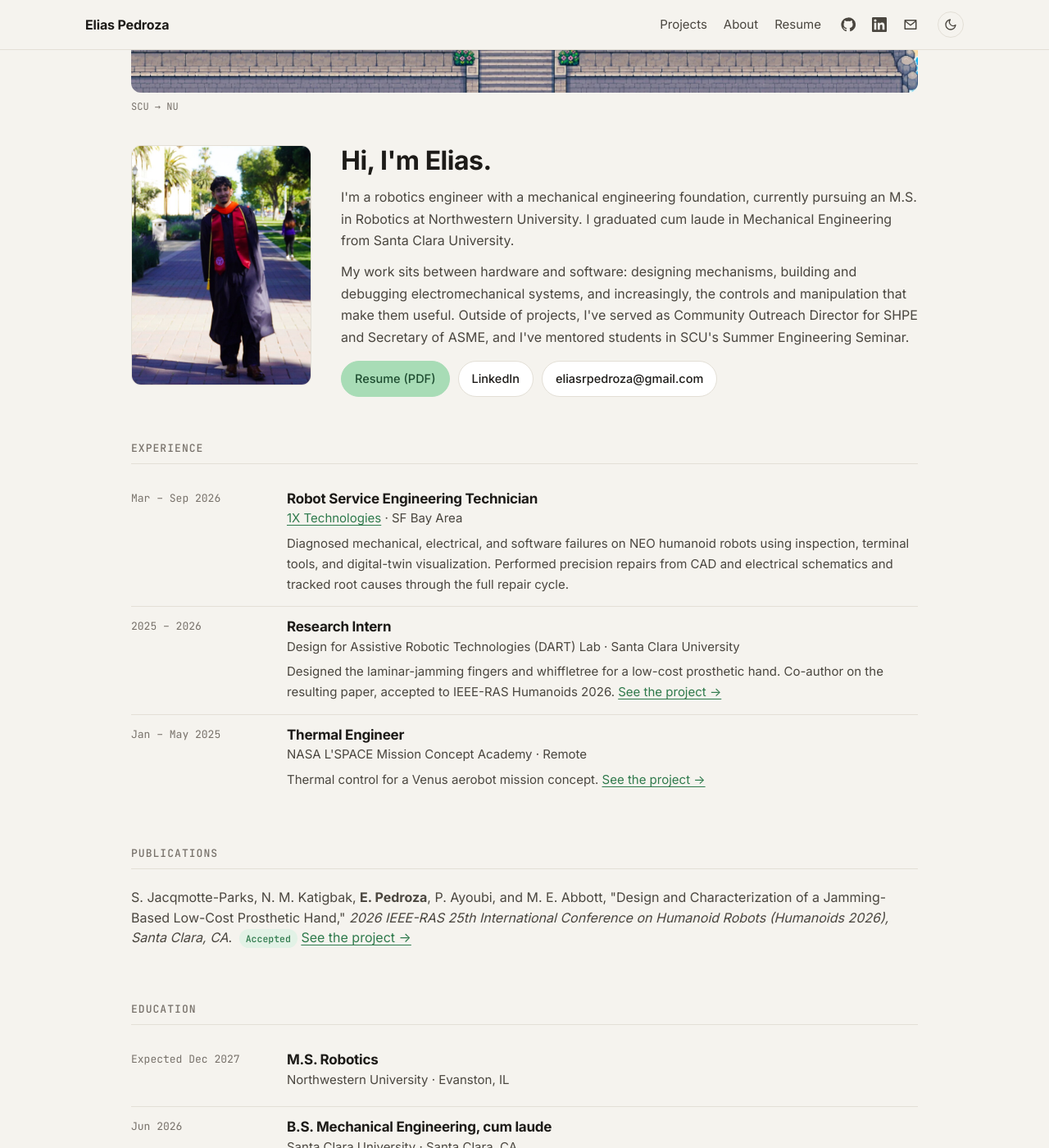
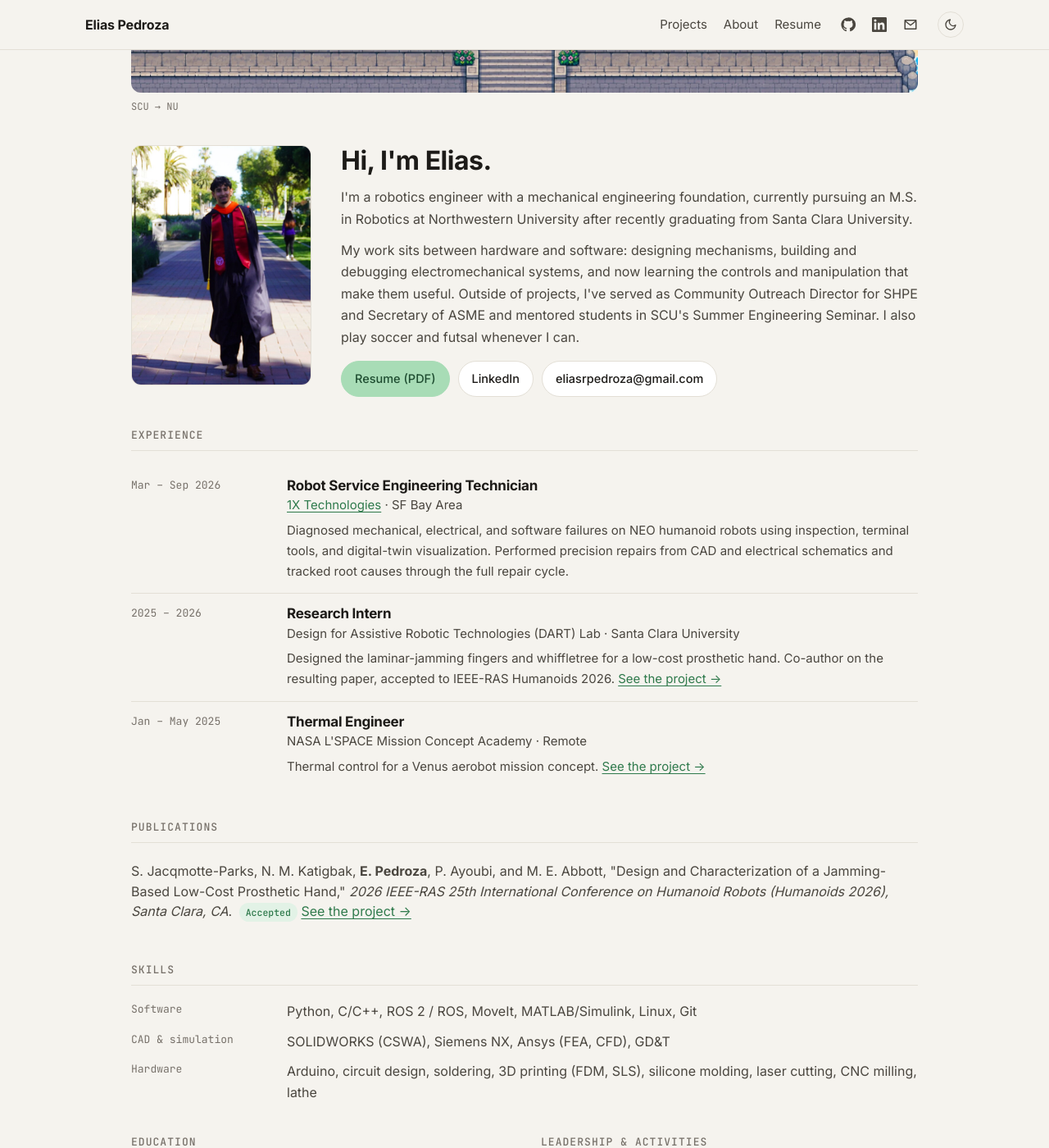
Before and after one commit to eliasrpedroza/eliasrpedroza.github.io, a Jekyll site: the page built from about.html, in a window 1280 px wide and 1400 px high, scrolled down 321 px. Shown: the whole window at 82% size. Built offline with Jekyll 4.4.1, drawn with Linux system fonts in a browser that asks for light colours; some of the changed text lies outside the part shown.

Commit message:
About: intro, skills, photos with soccer clip, compact layout

```diff
--- a/about.html
+++ b/about.html
@@ -18,8 +18,8 @@
     <div>
       <h1>Hi, I'm Elias.</h1>
       <!-- ✏️ Intro text: edit these two paragraphs directly -->
-      <p>I'm a robotics engineer with a mechanical engineering foundation, currently pursuing an M.S. in Robotics at Northwestern University. I graduated cum laude in Mechanical Engineering from Santa Clara University.</p>
-      <p>My work sits between hardware and software: designing mechanisms, building and debugging electromechanical systems, and increasingly, the controls and manipulation that make them useful. Outside of projects, I've served as Community Outreach Director for SHPE and Secretary of ASME, and I've mentored students in SCU's Summer Engineering Seminar.</p>
+      <p>I'm a robotics engineer with a mechanical engineering foundation, currently pursuing an M.S. in Robotics at Northwestern University after recently graduating from Santa Clara University.</p>
+      <p>My work sits between hardware and software: designing mechanisms, building and debugging electromechanical systems, and now learning the controls and manipulation that make them useful. Outside of projects, I've served as Community Outreach Director for SHPE and Secretary of ASME and mentored students in SCU's Summer Engineering Seminar. I also play soccer and futsal whenever I can.</p>
       <div class="about-actions">
         <a class="btn btn--primary" href="{{ site.resume | relative_url }}" target="_blank" rel="noopener">Resume (PDF)</a>
         <a class="btn" href="https://www.linkedin.com/in/{{ site.linkedin }}">LinkedIn</a>
@@ -59,6 +59,14 @@
 
   {% endif %}
   <section class="about-section">
+    <h2>Skills</h2>
+    <dl class="skills">
+      {% for sk in a.skills %}<dt>{{ sk.area }}</dt><dd>{{ sk.list }}</dd>{% endfor %}
+    </dl>
+  </section>
+
+  <div class="about-pair">
+  <section class="about-section">
       <h2>Education</h2>
       <ul class="timeline">
         {% for ed in a.education %}
@@ -69,27 +77,20 @@
         {% endfor %}
       </ul>
     </section>
-
   <section class="about-section">
-    <h2>Skills</h2>
-    <dl class="skills">
-      {% for sk in a.skills %}<dt>{{ sk.area }}</dt><dd>{{ sk.list }}</dd>{% endfor %}
-    </dl>
-  </section>
-
-  <section class="about-section">
-    <h2>Leadership &amp; interests</h2>
+      <h2>Leadership &amp; activities</h2>
       <ul class="plain-list">
         {% for l in a.leadership %}<li>{{ l }}</li>{% endfor %}
       </ul>
     </section>
+  </div>
 
   {% if a.photos %}
   <section class="about-section">
     <h2>Photos</h2>
-    <div class="photo-grid">
+    <div class="photo-grid" style="--n: {{ a.photos.size }}">
       {% for ph in a.photos %}
-      <figure><img src="{{ ph.src | relative_url }}" alt="{{ ph.caption }}" loading="lazy">{% if ph.caption %}<figcaption>{{ ph.caption }}</figcaption>{% endif %}</figure>
+      <figure>{% if ph.video %}<video src="{{ ph.video | relative_url }}" poster="{{ ph.src | relative_url }}" muted loop playsinline controls preload="metadata" data-autoplay></video>{% else %}<img src="{{ ph.src | relative_url }}" alt="{{ ph.caption }}" loading="lazy">{% endif %}{% if ph.caption %}<figcaption>{{ ph.caption }}</figcaption>{% endif %}</figure>
       {% endfor %}
     </div>
   </section>
--- a/assets/css/style.css
+++ b/assets/css/style.css
@@ -204,7 +204,9 @@
 .btn:hover { border-color: var(--accent); color: var(--accent); }
 .btn--primary { background: var(--btn-bg); border-color: var(--btn-bg); color: var(--btn-ink); }
 .btn--primary:hover { color: var(--btn-ink); border-color: var(--accent-fill); }
-.about-section { margin-top: 56px; }
+.about-section { margin-top: 40px; }
+.about-pair { display: grid; grid-template-columns: 1fr 1fr; gap: 0 40px; }
+.about-pair .timeline li { grid-template-columns: 120px 1fr; gap: 14px; }
 .about-section > h2 { font: 500 13px/1 var(--mono); text-transform: uppercase; letter-spacing: .08em; color: var(--muted); margin: 0 0 18px; padding-bottom: 12px; border-bottom: 1px solid var(--line); }
 .timeline { list-style: none; margin: 0; padding: 0; }
 .timeline li { display: grid; grid-template-columns: 170px 1fr; gap: 20px; padding: 14px 0; border-bottom: 1px solid var(--line); }
@@ -256,12 +258,16 @@
 .timeline-img { margin: 0; }
 .timeline-img img { width: 100%; border-radius: 8px; border: 1px solid var(--line); }
 .timeline-img figcaption { text-align: left; font-size: 11.5px; }
-.photo-grid { display: grid; grid-template-columns: repeat(3, minmax(0, 1fr)); gap: 12px; }
+.photo-grid { display: grid; grid-template-columns: repeat(var(--n, 3), minmax(0, 1fr)); gap: 12px; }
 .photo-grid figure { margin: 0; }
-.photo-grid img { width: 100%; aspect-ratio: 4 / 3; object-fit: cover; border-radius: 8px; border: 1px solid var(--line); }
+.photo-grid img, .photo-grid video { width: 100%; aspect-ratio: 4 / 3; object-fit: cover; border-radius: 8px; border: 1px solid var(--line); display: block; }
+.photo-grid video { background: #000; }
 .photo-grid figcaption { text-align: left; }
 @media (max-width: 640px) {
-  .photo-grid { grid-template-columns: repeat(2, minmax(0, 1fr)); }
+  /* phones: photos become a swipeable row instead of uneven rows */
+  .photo-grid { display: flex; overflow-x: auto; scroll-snap-type: x mandatory; gap: 10px; padding-bottom: 6px; }
+  .photo-grid figure { flex: 0 0 82%; scroll-snap-align: start; }
+  .about-pair { grid-template-columns: 1fr; }
   .timeline-body.has-image { grid-template-columns: 1fr; }
 }
 
```
Also changed, not shown: HOW-TO-EDIT.md (+1 -1 lines), _data/about.yml (+9 -9 lines), _projects/mobile-manipulator-maze.md (+1 -1 lines), assets/img/about/shpe-suenos.jpg (added), assets/img/about/soccer.jpg (added), assets/img/projects/goal/build.jpg, 1 other file. Lines whose indentation alone changed are shown as unchanged.
